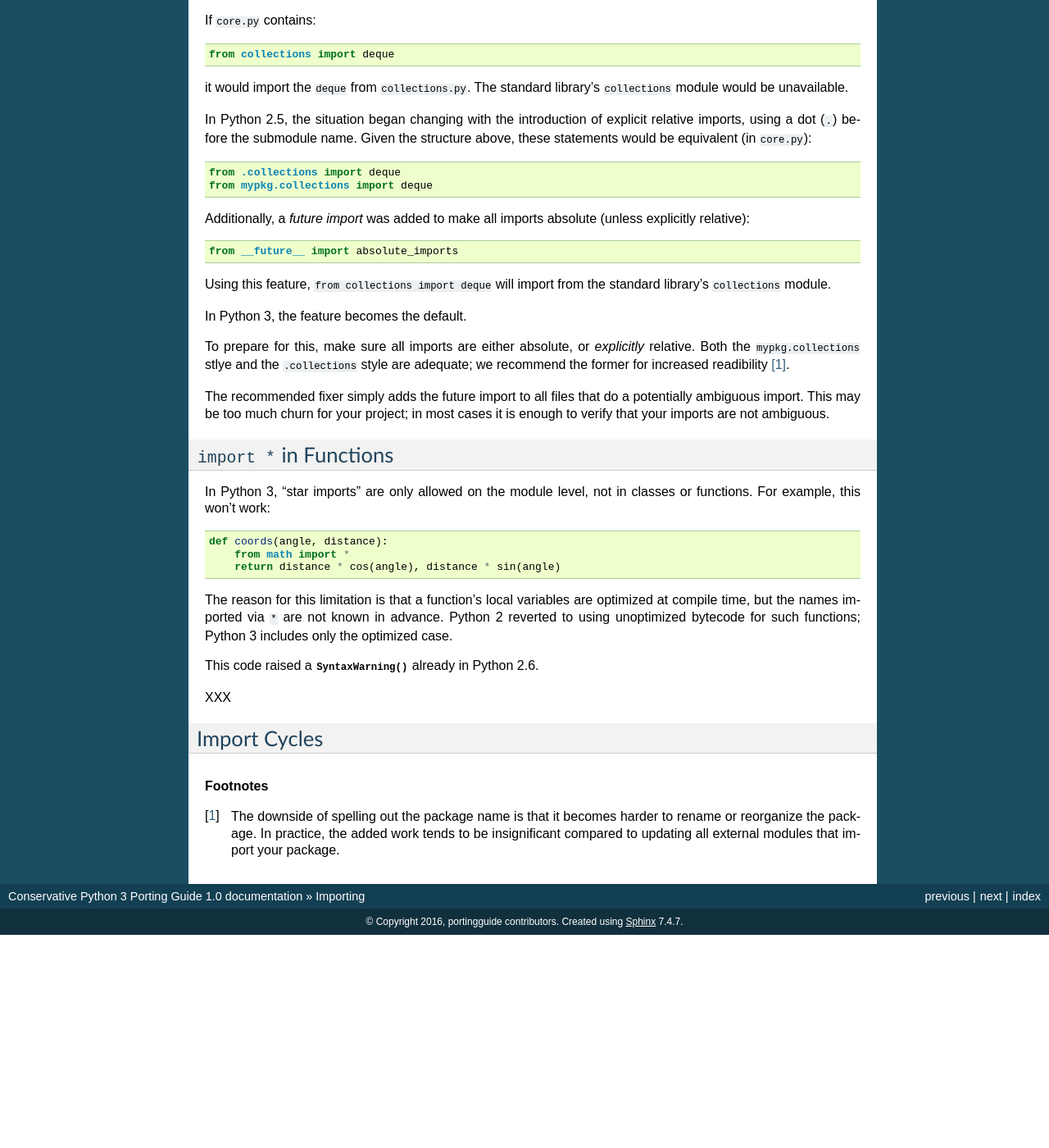
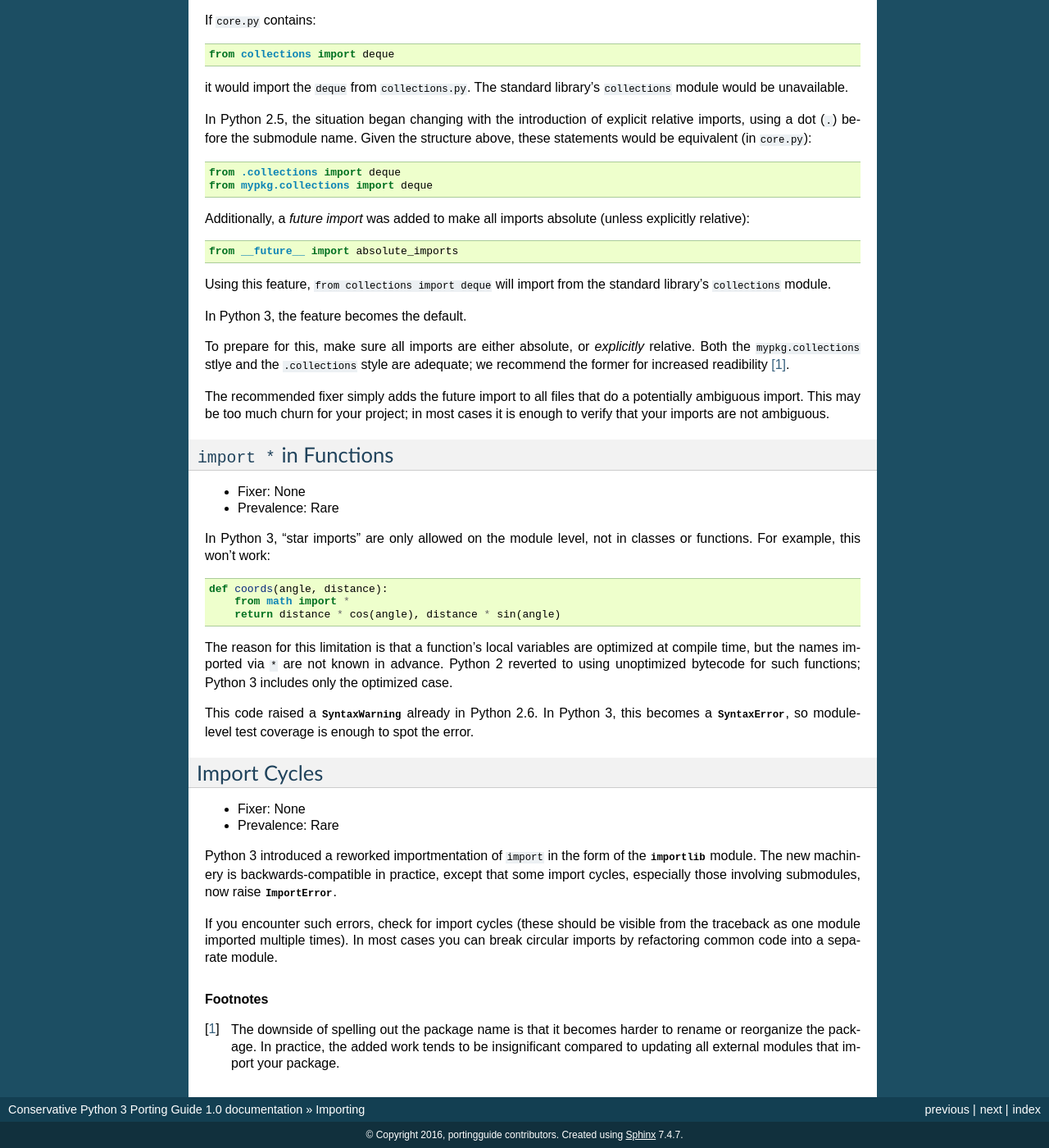
Before and after one commit to fedora-python/portingguide, a Sphinx documentation site: the page built from source/imports.rst, in a window 1280 px wide and 1400 px high, scrolled down 440 px. Shown: the whole window at 82% size. Built offline with Sphinx 7.4.7, drawn with Linux system fonts in a browser that asks for light colours; before the commit the page ends 1580 px from its top, so only the background shows below that.

Commit message:
Finish Imports section

```diff
--- a/source/imports.rst
+++ b/source/imports.rst
@@ -64,6 +64,9 @@ verify that your imports are not ambiguous.
 ``import *`` in Functions
 ~~~~~~~~~~~~~~~~~~~~~~~~~
 
+* Fixer: None
+* Prevalence: Rare
+
 In Python 3, “star imports” are only allowed on the module level, not in
 classes or functions.
 For example, this won't work::
@@ -78,12 +81,29 @@ in advance.
 Python 2 reverted to using unoptimized bytecode for such functions;
 Python 3 includes only the optimized case.
 
-This code raised a :py:func:`SyntaxWarning` already in Python 2.6.
+This code raised a :py:class:`SyntaxWarning` already in Python 2.6.
+In Python 3, this becomes a :py:class:`SyntaxError`, so module-level
+test coverage is enough to spot the error.
 
-XXX
 
 Import Cycles
 ~~~~~~~~~~~~~
+
+* Fixer: None
+* Prevalence: Rare
+
+Python 3 introduced a reworked importmentation of ``import`` in the form
+of the :py:mod:`importlib` module.
+The new machinery is backwards-compatible in practice, except that some
+import cycles, especially those involving submodules, now raise
+:py:class:`ImportError`.
+
+If you encounter such errors, check for import cycles (these should be visible
+from the traceback as one module imported multiple times).
+In most cases you can break circular imports by refactoring common code into
+a separate module.
+
+.. todo:: Elaborate
 
 
 .. rubric:: Footnotes
```
